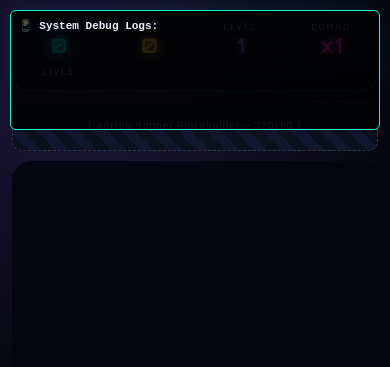
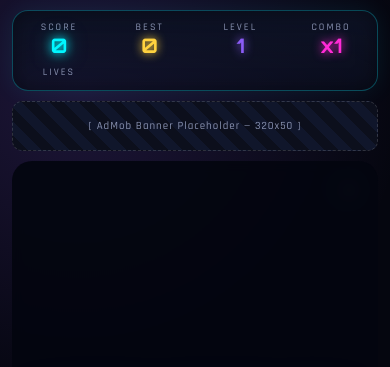
Before and after one commit to DrWildesh/Neon-cli-cap, a website: page www/index.html in a window 390 px wide. Shown: the top 367 px of the page. Drawn offline with Linux system fonts and the light colour scheme.

Commit message:
Remove phone debug log section from index.html
Removed the phone debug log div from the HTML.

```diff
--- a/www/index.html
+++ b/www/index.html
@@ -843,25 +843,5 @@
 
 })();
 </script>
-
-    <div id="phone-debug-log" style="
-  position: fixed;
-  top: 10px;
-  left: 10px;
-  right: 10px;
-  height: 120px;
-  background: rgba(0, 0, 0, 0.85);
-  border: 1px solid #00ffcc;
-  border-radius: 6px;
-  z-index: 999999;
-  font-family: monospace;
-  font-size: 11px;
-  padding: 8px;
-  overflow-y: auto;
-  pointer-events: none;
-">
-  <strong>📱 System Debug Logs:</strong><br>
-</div>
-
 </body>
   </html>
```
